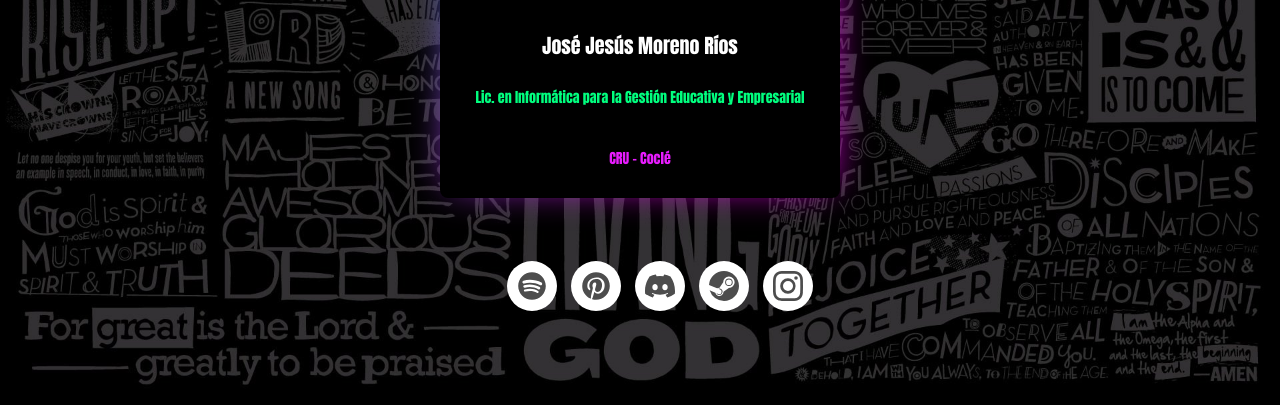
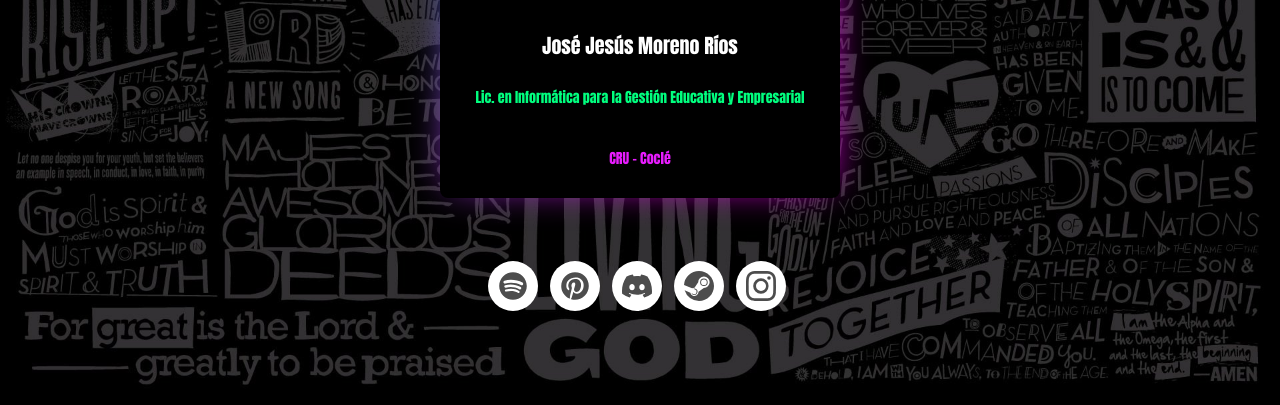
Before and after one commit to Josemor12/PortafolioPersonal, a plain HTML site: page index.html in a window 1280 px wide. Shown: the part 395-800 px from the top of the page. Drawn offline with Linux system fonts and the light colour scheme.

Commit message:
Update index.html
Signed-off-by: José Moreno <107092442+Josemor12@users.noreply.github.com>

```diff
--- a/index.html
+++ b/index.html
@@ -92,9 +92,10 @@
         display: flex;
         justify-content: center;
         align-items: center;
+        margin-left: -47px;
       }
       .example-2 .icon-content {
-        margin: 0 7px;
+        margin: 0 6px;
         position: relative;
       }
       .example-2 .icon-content .tooltip {
```
